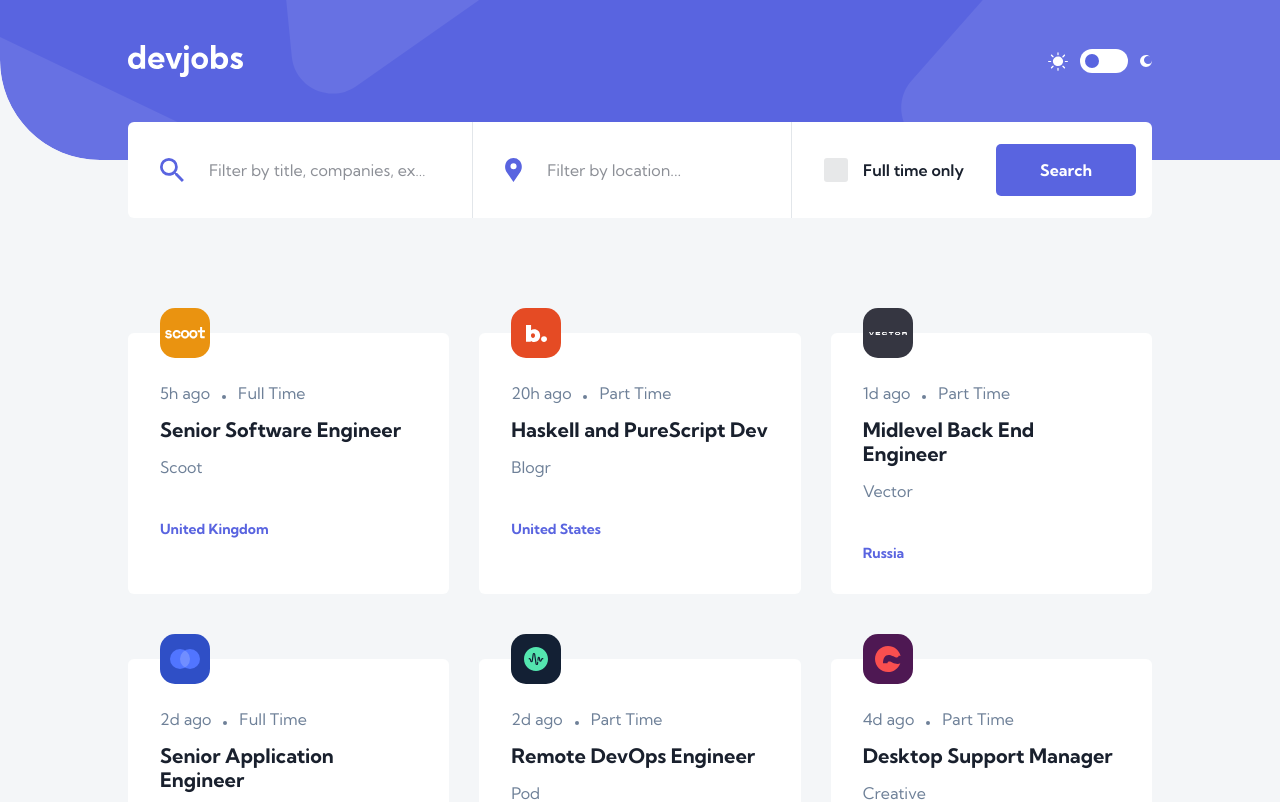
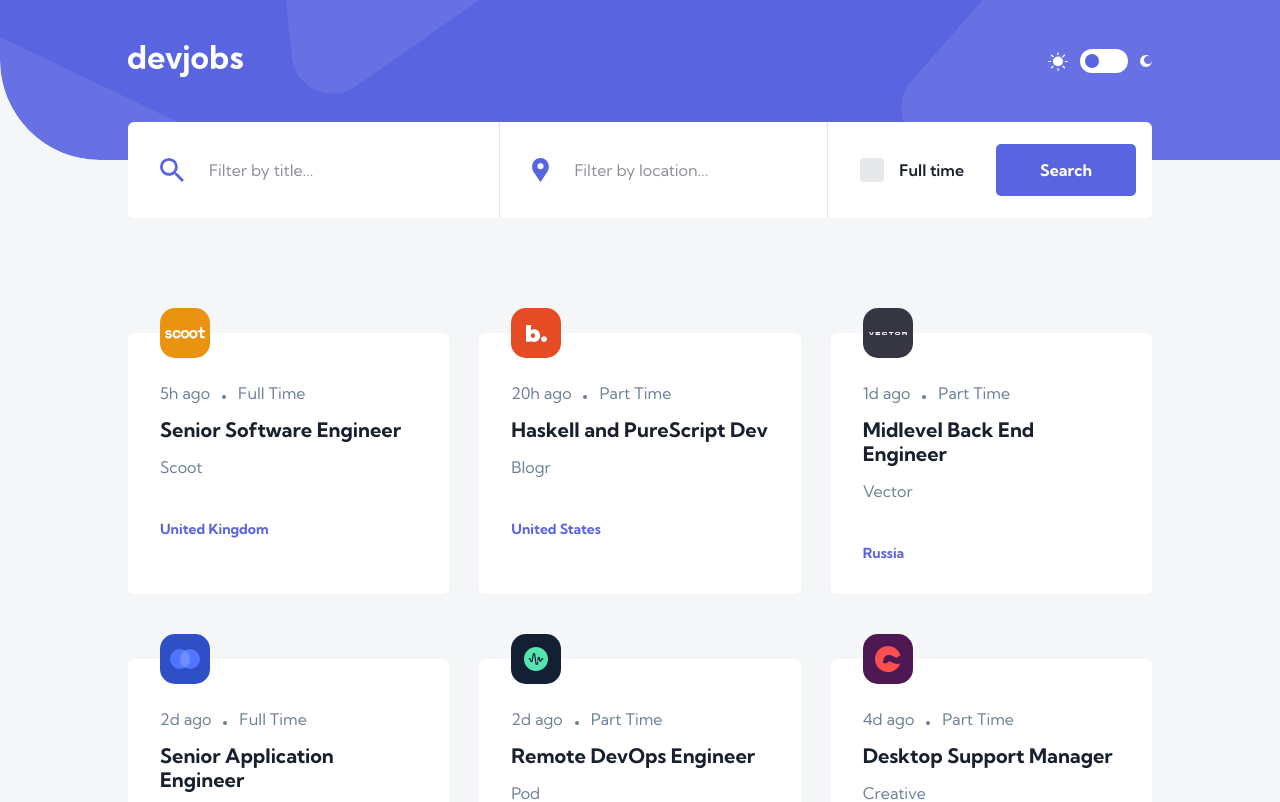
Before and after one commit to mcornale/devjobs-web-app, a React (Create React App) app: page / in a window 1280 px wide. Shown: the top 802 px of the page. Built offline with nearby package versions, Linux system fonts and the light colour scheme.

Commit message:
Setup custom hook for responsive text

```diff
--- a/src/App.js
+++ b/src/App.js
@@ -1,4 +1,4 @@
-import BackgroundSVG from './components/BackgroundSVG';
+import BackgroundSVG from './components/Header/BackgroundSVG';
 import Logo from './components/Header/Logo';
 import Toggle from './components/Header/Toggle';
 
--- a/src/components/BackgroundSVG.module.css
+++ b/src/components/Header/BackgroundSVG.module.css
@@ -5,7 +5,7 @@
   width: 100%;
   height: 16rem;
   border-radius: 0 0 0 var(--border-radius-xl);
-  background-image: url('./../assets/desktop/bg-pattern-header.svg');
+  background-image: url('../../assets/desktop/bg-pattern-header.svg');
   background-repeat: no-repeat;
   background-size: cover;
 }
--- a/src/components/Main/SearchBar.js
+++ b/src/components/Main/SearchBar.js
@@ -27,16 +27,19 @@ const SearchBar = () => {
       <Input
         id='filterByInfos'
         placeholder='Filter by title, companies, expertise...'
+        placeholderResponsive='Filter by title...'
         ref={filterByInfosInput}
       />
       <Input
         id='filterByLocation'
         placeholder='Filter by location...'
+        placeholderResponsive='Filter by location...'
         ref={filterByLocationInput}
       />
       <Checkbox
         id='filterByFullTime'
         text='Full time only'
+        responsiveText='Full time'
         ref={fullTimeOnlyInput}
       />
       <Button primary>Search</Button>
--- a/src/components/UI/Checkbox.js
+++ b/src/components/UI/Checkbox.js
@@ -1,7 +1,10 @@
 import { forwardRef } from 'react';
+import useResponsiveText from '../../hooks/useResponsiveText';
 import styles from './Checkbox.module.css';
 
 const Checkbox = forwardRef((props, ref) => {
+  const text = useResponsiveText(props.text, props.responsiveText);
+
   return (
     <label className={styles.checkboxLabel} htmlFor={props.id}>
       <input
@@ -11,7 +14,7 @@ const Checkbox = forwardRef((props, ref) => {
         ref={ref}
       />
       <span className={styles.checkboxCustomInput}></span>
-      {props.text}
+      {text}
     </label>
   );
 });
--- a/src/components/UI/Input.js
+++ b/src/components/UI/Input.js
@@ -3,8 +3,14 @@ import locationIconSrc from '../../assets/desktop/icon-location.svg';
 
 import styles from './Input.module.css';
 import { forwardRef } from 'react';
+import useResponsiveText from '../../hooks/useResponsiveText';
 
 const Input = forwardRef((props, ref) => {
+  const placeholder = useResponsiveText(
+    props.placeholder,
+    props.placeholderResponsive
+  );
+
   return (
     <label className={styles.inputLabel} htmlFor={props.id}>
       <img
@@ -15,7 +21,7 @@ const Input = forwardRef((props, ref) => {
         className={styles.inputField}
         id={props.id}
         type='text'
-        placeholder={props.placeholder}
+        placeholder={placeholder}
         ref={ref}
       />
     </label>
--- /dev/null
+++ b/src/hooks/useResponsiveText.js
@@ -0,0 +1,25 @@
+import { useState, useEffect, useCallback } from 'react';
+
+const useResponsiveText = (text, responsiveText) => {
+  const [usableText, setUsableText] = useState();
+
+  const setWindowWidth = useCallback(() => {
+    if (window.innerWidth < 1400) {
+      setUsableText(responsiveText);
+    } else {
+      setUsableText(text);
+    }
+  }, [text, responsiveText]);
+
+  useEffect(() => {
+    setWindowWidth();
+    window.addEventListener('resize', setWindowWidth);
+    return () => {
+      window.removeEventListener('resize', setWindowWidth);
+    };
+  }, [setWindowWidth]);
+
+  return usableText;
+};
+
+export default useResponsiveText;
--- a/src/index.css
+++ b/src/index.css
@@ -107,10 +107,6 @@ input {
   background-color: transparent;
 }
 
-input {
-  text-overflow: ellipsis;
-}
-
 button {
   cursor: pointer;
 }
```
Also changed, not shown: src/components/Header/BackgroundSVG.js (renamed from src/components/BackgroundSVG.js).
